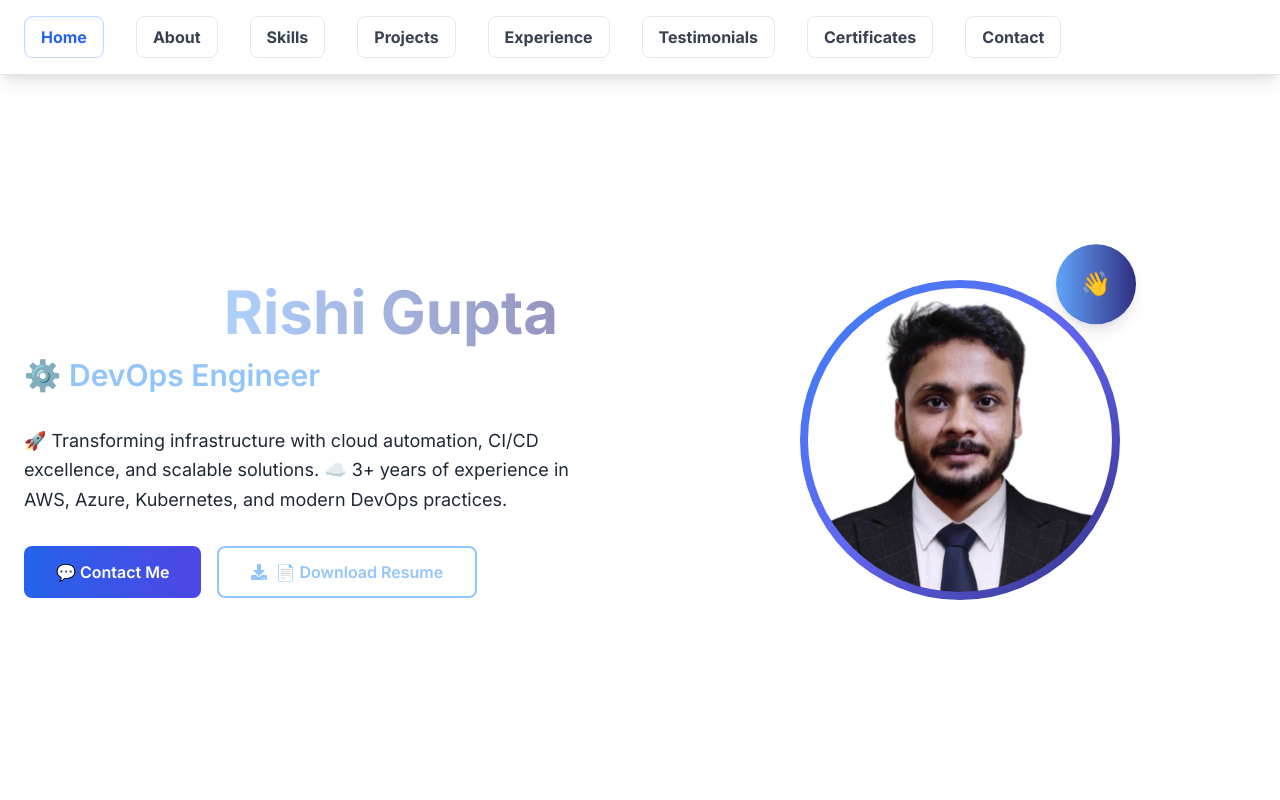
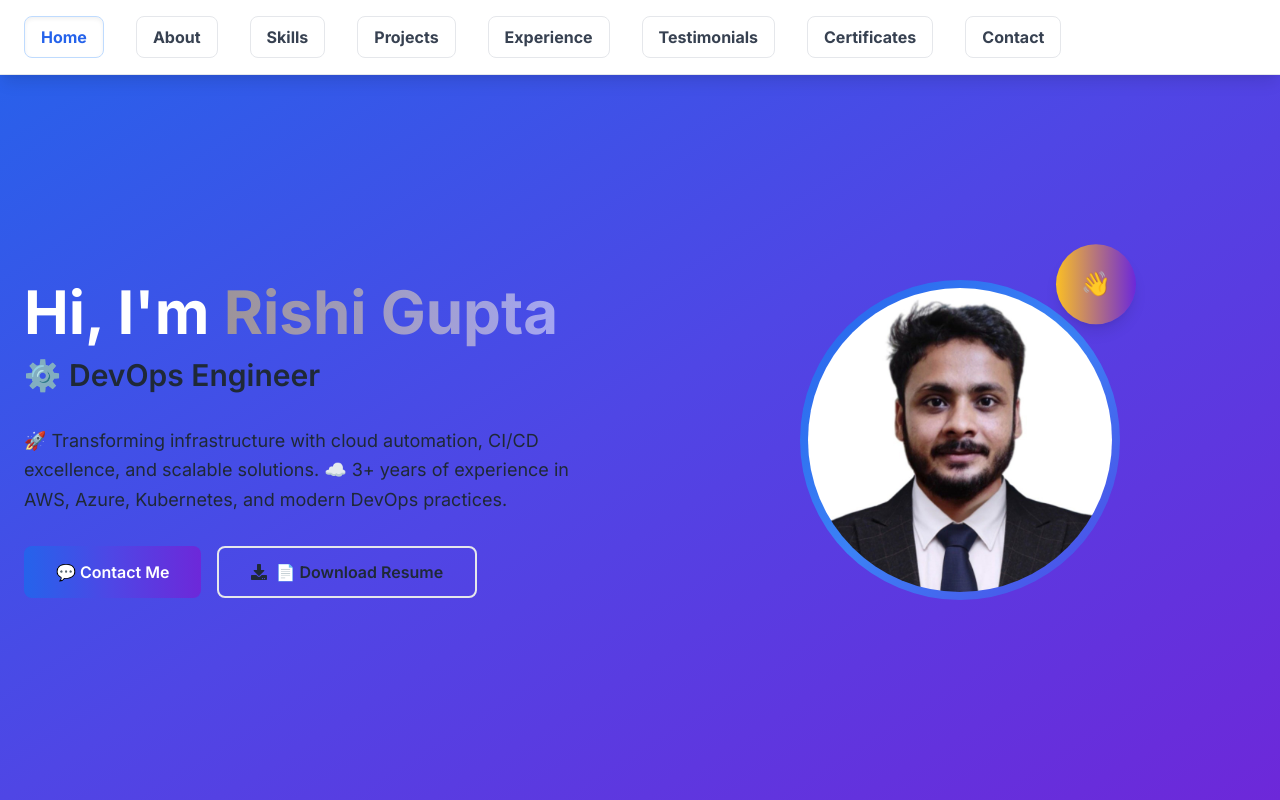
Before and after one commit to Bunnyrishi/bunnyrishi.github.io, a React (Create React App) app: page / in a window 1280 px wide. Shown: the top 800 px of the page. Built offline with nearby package versions, Linux system fonts and the light colour scheme.

Commit message:
Fix hero section colors and K8s text visibility

```diff
--- a/src/App.js
+++ b/src/App.js
@@ -288,12 +288,12 @@ function Portfolio() {
       </header>
 
       {/* Hero Section */}
-      <section id="hero" className="min-h-screen flex items-center justify-center bg-gradient-to-br from-slate-900 via-blue-900 to-indigo-900 pt-20 relative overflow-hidden">
+      <section id="hero" className="min-h-screen flex items-center justify-center bg-gradient-to-br from-blue-600 via-indigo-600 to-purple-700 pt-20 relative overflow-hidden">
         {/* Animated Background Elements */}
         <div className="absolute inset-0 overflow-hidden">
-          <div className="absolute -top-40 -right-40 w-80 h-80 bg-blue-400/10 rounded-full blur-3xl animate-pulse"></div>
-          <div className="absolute -bottom-40 -left-40 w-96 h-96 bg-indigo-400/10 rounded-full blur-3xl animate-bounce"></div>
-          <div className="absolute top-1/2 left-1/2 w-64 h-64 bg-slate-400/10 rounded-full blur-2xl animate-ping"></div>
+          <div className="absolute -top-40 -right-40 w-80 h-80 bg-white/20 rounded-full blur-3xl animate-pulse"></div>
+          <div className="absolute -bottom-40 -left-40 w-96 h-96 bg-cyan-300/30 rounded-full blur-3xl animate-bounce"></div>
+          <div className="absolute top-1/2 left-1/2 w-64 h-64 bg-white/15 rounded-full blur-2xl animate-ping"></div>
         </div>
         <div className="max-w-7xl mx-auto px-6 py-20">
           <div className="grid md:grid-cols-2 gap-12 items-center">
@@ -303,9 +303,9 @@ function Portfolio() {
               transition={{ duration: 0.8 }}
             >
               <h1 className="text-5xl md:text-6xl font-bold text-white mb-6 relative z-10">
-                Hi, I'm <span className="bg-gradient-to-r from-blue-400 to-cyan-400 bg-clip-text text-transparent animate-pulse">Rishi Gupta</span>
+                Hi, I'm <span className="bg-gradient-to-r from-yellow-300 to-white bg-clip-text text-transparent animate-pulse">Rishi Gupta</span>
               </h1>
-              <h2 className="text-2xl md:text-3xl text-blue-300 mb-6 font-semibold animate-bounce">⚙️ DevOps Engineer</h2>
+              <h2 className="text-2xl md:text-3xl text-cyan-200 mb-6 font-semibold animate-bounce">⚙️ DevOps Engineer</h2>
               <p className="text-lg text-white/90 mb-8 leading-relaxed relative z-10">
                 🚀 Transforming infrastructure with cloud automation, CI/CD excellence, and scalable solutions.
                 ☁️ 3+ years of experience in AWS, Azure, Kubernetes, and modern DevOps practices.
@@ -313,14 +313,14 @@ function Portfolio() {
               <div className="flex flex-wrap gap-4">
                 <button
                   onClick={() => scrollToSection('contact')}
-                  className="bg-gradient-to-r from-blue-600 to-indigo-600 text-white px-8 py-3 rounded-lg font-semibold hover:shadow-2xl transform hover:scale-110 transition-all duration-300 hover:from-blue-700 hover:to-indigo-700 relative z-10"
+                  className="bg-gradient-to-r from-cyan-500 to-blue-500 text-white px-8 py-3 rounded-lg font-semibold hover:shadow-2xl transform hover:scale-110 transition-all duration-300 hover:from-cyan-600 hover:to-blue-600 relative z-10"
                 >
                   💬 Contact Me
                 </button>
                 <a
                   href="/Rishi_Gupta_Resume.pdf"
                   download="Rishi_Gupta_Resume.pdf"
-                  className="border-2 border-blue-300 text-blue-300 px-8 py-3 rounded-lg font-semibold hover:bg-blue-300 hover:text-slate-900 transition-all duration-300 flex items-center gap-2 relative z-10 hover:shadow-xl transform hover:scale-105"
+                  className="border-2 border-cyan-300 text-cyan-300 px-8 py-3 rounded-lg font-semibold hover:bg-cyan-300 hover:text-blue-900 transition-all duration-300 flex items-center gap-2 relative z-10 hover:shadow-xl transform hover:scale-105"
                 >
                   <FaDownload /> 📄 Download Resume
                 </a>
@@ -333,14 +333,14 @@ function Portfolio() {
               className="flex justify-center"
             >
               <div className="relative">
-                <div className="w-80 h-80 rounded-full bg-gradient-to-br from-blue-500 via-indigo-500 to-slate-600 p-2 hover:scale-105 transition-all duration-500">
+                <div className="w-80 h-80 rounded-full bg-gradient-to-br from-cyan-400 via-blue-500 to-indigo-600 p-2 hover:scale-105 transition-all duration-500">
                   <img
                     src="/assets/images/rishi_image.jpg"
                     alt="Rishi Gupta"
                     className="w-full h-full object-cover rounded-full hover:scale-110 transition-transform duration-300"
                   />
                 </div>
-                <div className="absolute -top-4 -right-4 w-20 h-20 bg-gradient-to-r from-blue-400 to-cyan-400 rounded-full flex items-center justify-center animate-bounce shadow-lg">
+                <div className="absolute -top-4 -right-4 w-20 h-20 bg-gradient-to-r from-yellow-400 to-orange-400 rounded-full flex items-center justify-center animate-bounce shadow-lg">
                   <span className="text-2xl">👋</span>
                 </div>
               </div>
@@ -409,8 +409,8 @@ function Portfolio() {
                   <p className="text-emerald-100">Faster CI/CD Pipelines</p>
                 </div>
                 <div className="text-center p-4 bg-gradient-to-br from-indigo-600 to-purple-600 rounded-lg text-white transform hover:scale-105 transition-all duration-300 shadow-lg">
-                  <h4 className="text-2xl font-bold">⚓ 20+</h4>
-                  <p className="text-indigo-100">K8s Clusters Managed</p>
+                  <h4 className="text-2xl font-bold text-white">⚓ 20+</h4>
+                  <p className="text-white font-medium">K8s Clusters Managed</p>
                 </div>
               </div>
             </motion.div>
```
Also changed, not shown: 8 other files (tests, documents, lock files or other folders).
